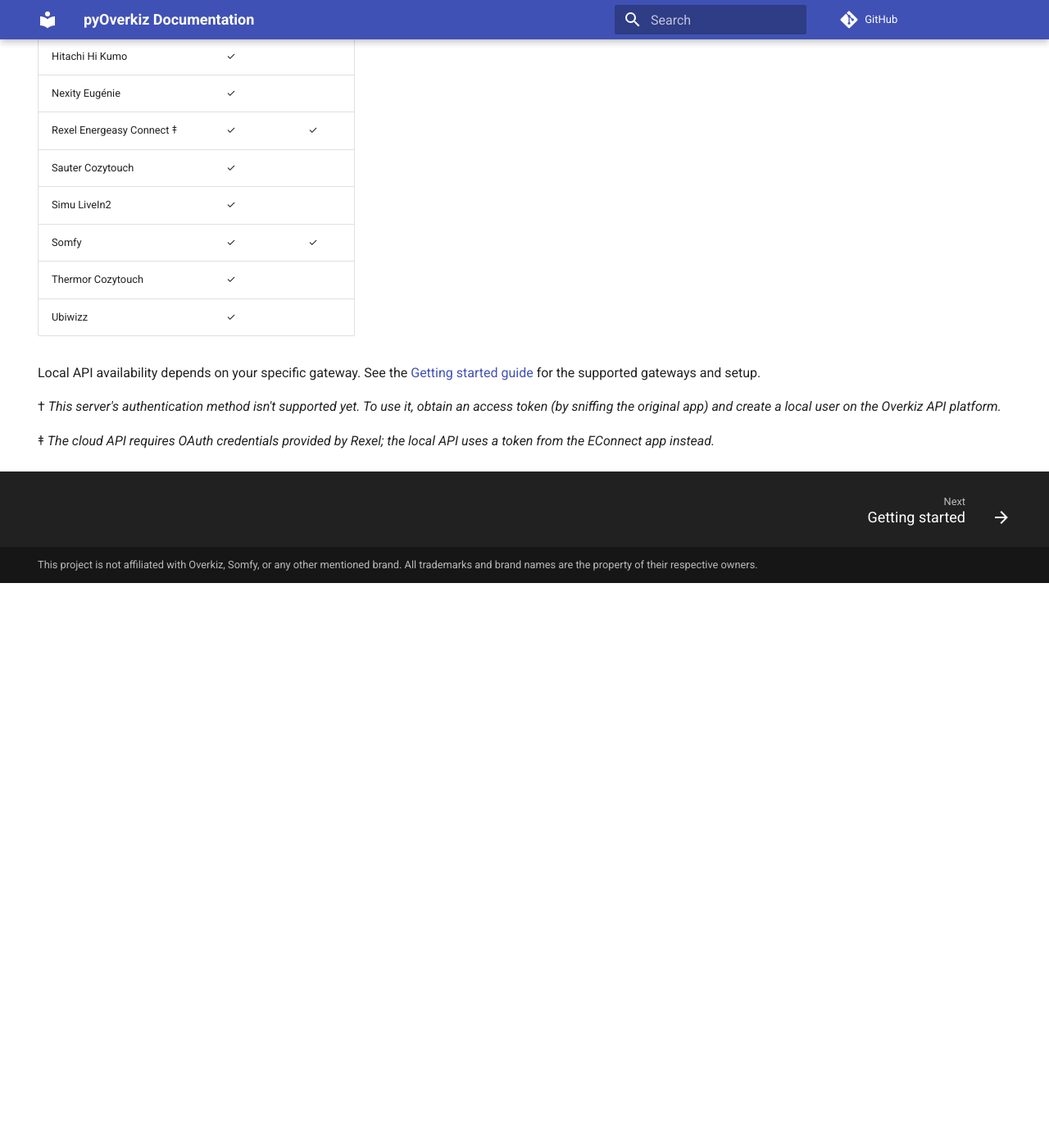
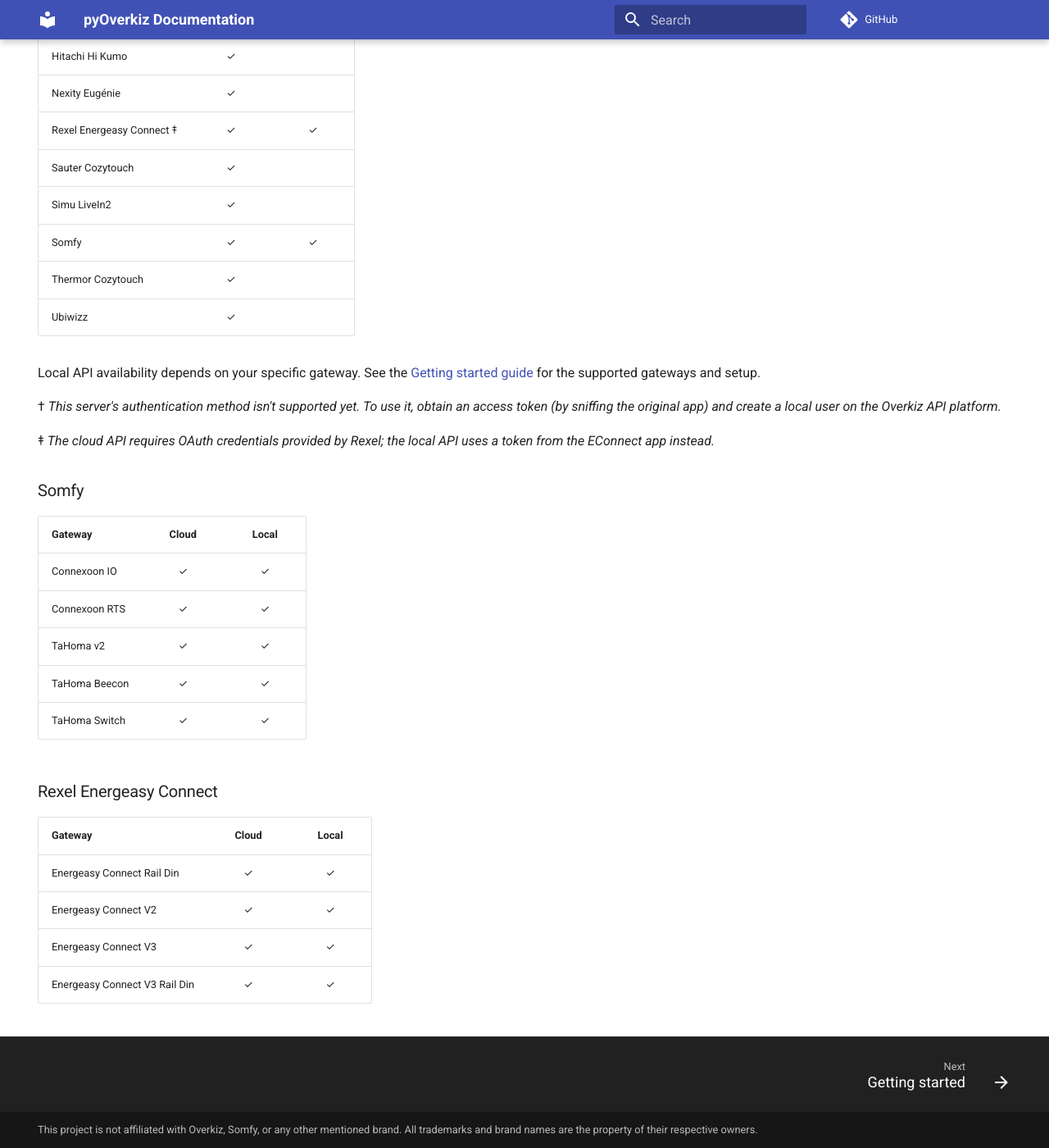
Before and after one commit to iMicknl/python-overkiz-api, an MkDocs documentation site: the page built from docs/index.md, in a window 1280 px wide and 1400 px high, scrolled down 737 px. Shown: the whole window at 82% size. Built offline with MkDocs 1.6.1 and Material for MkDocs 9.7.7, drawn with Linux system fonts in a browser that asks for light colours; comment, search, counter and statistics services are not loaded; before the commit the page ends 1448 px from its top, so only the background shows below that.

Commit message:
Add per-vendor gateway sub-tables for Somfy and Rexel

```diff
--- a/docs/index.md
+++ b/docs/index.md
@@ -42,3 +42,22 @@
 † _This server's authentication method isn't supported yet. To use it, obtain an access token (by sniffing the original app) and create a local user on the Overkiz API platform._
 
 ‡ _The cloud API requires OAuth credentials provided by Rexel; the local API uses a token from the EConnect app instead._
+
+### Somfy
+
+| Gateway | Cloud | Local |
+| --- | :-: | :-: |
+| Connexoon IO | ✓ | ✓ |
+| Connexoon RTS | ✓ | ✓ |
+| TaHoma v2 | ✓ | ✓ |
+| TaHoma Beecon | ✓ | ✓ |
+| TaHoma Switch | ✓ | ✓ |
+
+### Rexel Energeasy Connect
+
+| Gateway | Cloud | Local |
+| --- | :-: | :-: |
+| Energeasy Connect Rail Din | ✓ | ✓ |
+| Energeasy Connect V2 | ✓ | ✓ |
+| Energeasy Connect V3 | ✓ | ✓ |
+| Energeasy Connect V3 Rail Din | ✓ | ✓ |
```
Also changed, not shown: README.md (+19 -0 lines).
